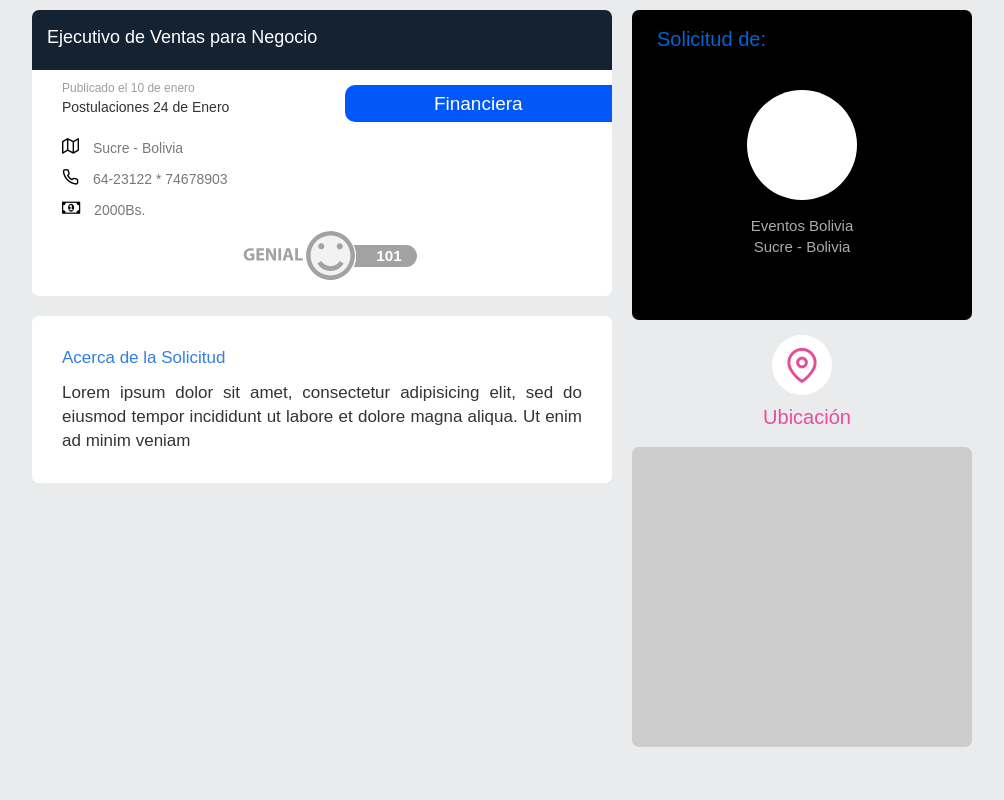
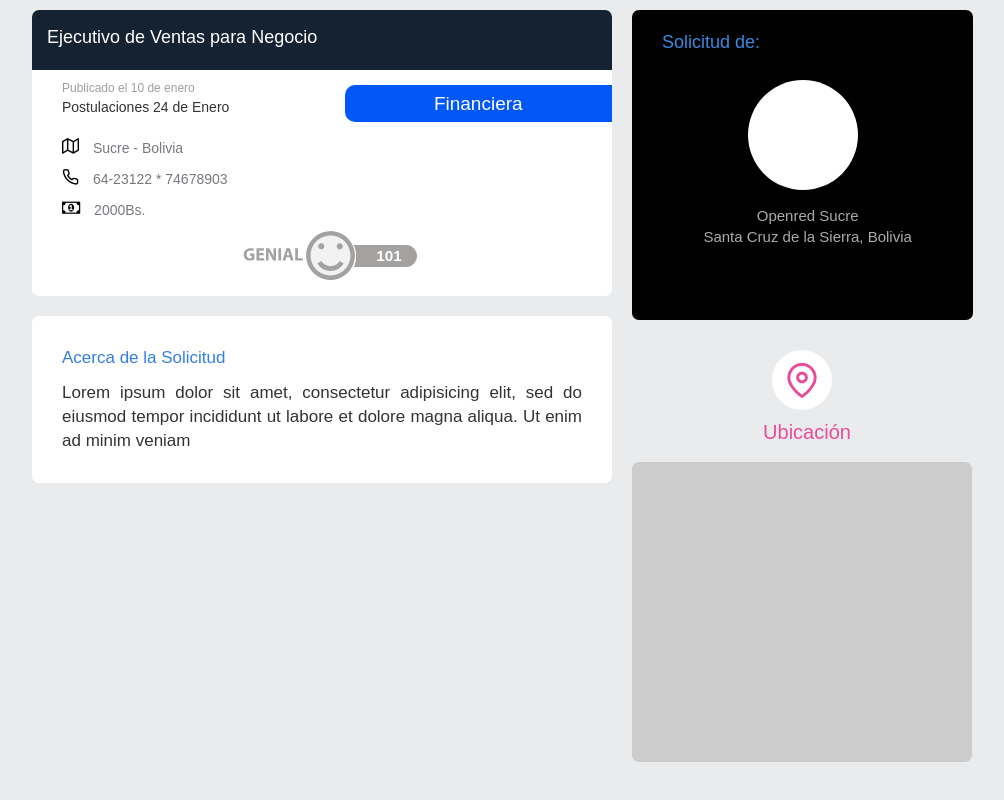
Before and after one commit to JoseChirinos/gooart, a website: page templates/work/work.html in a window 1280 px wide. Shown: the whole page, without its empty margins (138-1142 px from the left). Drawn offline with Linux system fonts and the light colour scheme; files whose address does not match are found by name.

Commit message:
Correcciones

```diff
--- a/templates/work/work.css
+++ b/templates/work/work.css
@@ -317,7 +317,7 @@ body {
 }
 
 .container-work-more {
-  height: 200px;
+  height: auto;
   width: 100%;
   padding: 10px;
 }
@@ -390,11 +390,9 @@ body {
   border-radius: 50%;
   float: left;
 }
-
-.work-business-info-1 {
+.work-business .location{
   display: none;
 }
-
 @media (min-width:400px) {
   .font-genial {
     font-size: 60px;
@@ -461,14 +459,13 @@ body {
     position: absolute;
   }
   .work-business-info {
-    display: none;
-  }
-  .work-business-info-1 {
-    display: block;
+    background: #000;
+    position: absolute;
+    top: 0;
+    width: 94.8%;
     height: 310px;
     border-radius: 7px;
-    background: black;
-    width: 100%;
+    margin-top: 10px;
   }
   .business-info-title {
     height: 80px;
@@ -500,7 +497,36 @@ body {
   .work-ubication-1 {
     padding: 5px 25px;
     margin: 10px auto;
+    margin-top: 335px;
     height: auto;
+  }
+  .work-business-1 {
+    height: 60px;
+  }
+  .work-business {
+    background: transparent;
+    height: auto;
+    padding: 0;
+    margin: 0;
+  }
+  .work-business span {
+    float: none;
+    color: #ababab;
+    text-align: center;
+    margin-top: 15px;
+    font-size: 15px;
+    font-weight: 300;
+  }
+  .work-business .location{
+    display: block;
+    margin-top: 0px;
+  }
+  .work-business-logo {
+    float: none;
+    background: #fff;
+    margin: 0 auto;
+    width: 110px;
+    height: 110px;
   }
   .work-ubication-1 .title {
     display: block;
@@ -511,7 +537,6 @@ body {
     color: #e84d9a;
     text-align: center;
   }
-
   .work-ubication-1 .icono {
     display: block;
     float: none;
@@ -525,7 +550,6 @@ border-radius: 50%;
     padding: 12px;
     font-size: 35px;
   }
-
 }
 
 /* Fin Estilos work */
--- a/templates/work/work.html
+++ b/templates/work/work.html
@@ -110,16 +110,6 @@
 							</div>
 						</div>
 						<div class="container-work-more">
-							<div class="work-business-info-1">
-								<div class="business-info-title">
-									<span>Solicitud de:</span>
-								</div>
-								<div class="business-info-logo"></div>
-								<div class="business-name1">
-									<span class="font-block">Eventos Bolivia</span>
-									<span>Sucre - Bolivia</span>
-								</div>
-							</div>
 							<div class="work-ubication-1">
 								<span class="icono icon-map-pin"></span>
 								<span class="title">Ubicación</span>
@@ -132,6 +122,7 @@
 								<div class="work-business">
 									<div class="work-business-logo"></div>
 									<span>Openred Sucre</span>
+									<span class="location">Santa Cruz de la Sierra, Bolivia</span>
 								</div>
 							</div>
 						</div>
```
Lines whose indentation alone changed are shown as unchanged.
